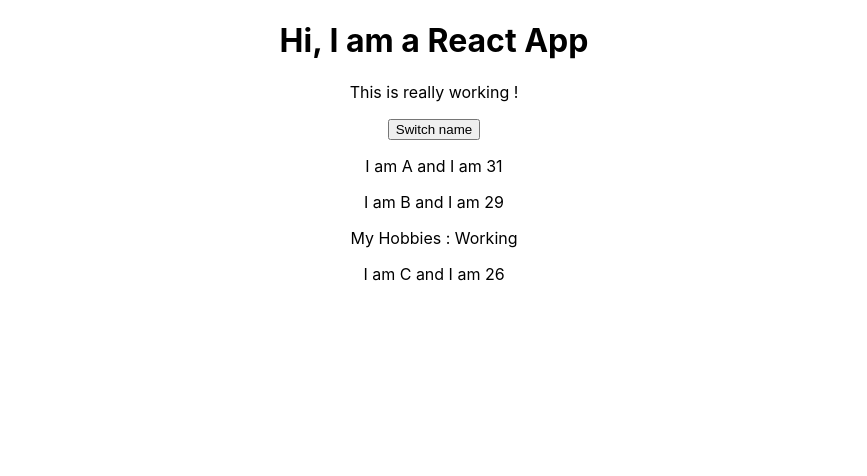
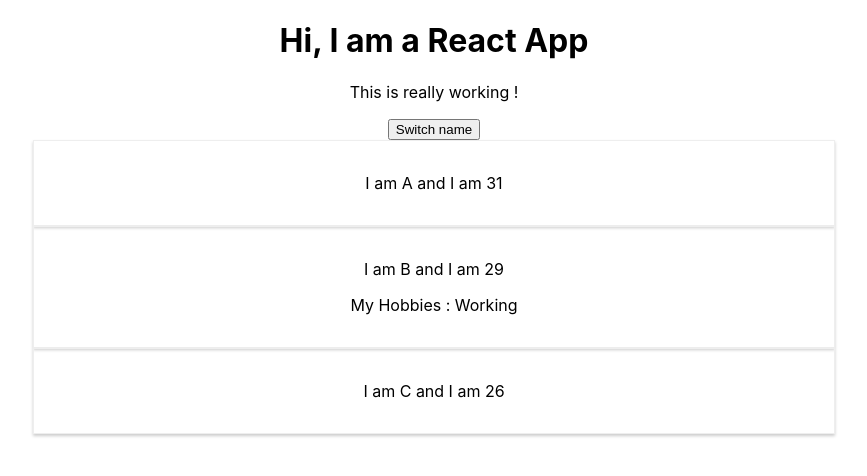
Before and after one commit to cheena-27/create, a React (Create React App) app: page / in a window 1280 px wide. Shown: the top 476 px of the page, without its empty margins (206-1073 px from the left). Built offline with nearby package versions, Linux system fonts and the light colour scheme.

Commit message:
Add styling

```diff
--- a/src/Person/Person.css
+++ b/src/Person/Person.css
@@ -0,0 +1,9 @@
+.Person {
+	width :60%;
+	margin :auto;
+	border: 1px solid #eee;
+	box-shadow: 0 2px 3px #ccc;
+	padding: 16px;
+	text-align: center;
+
+}
```
